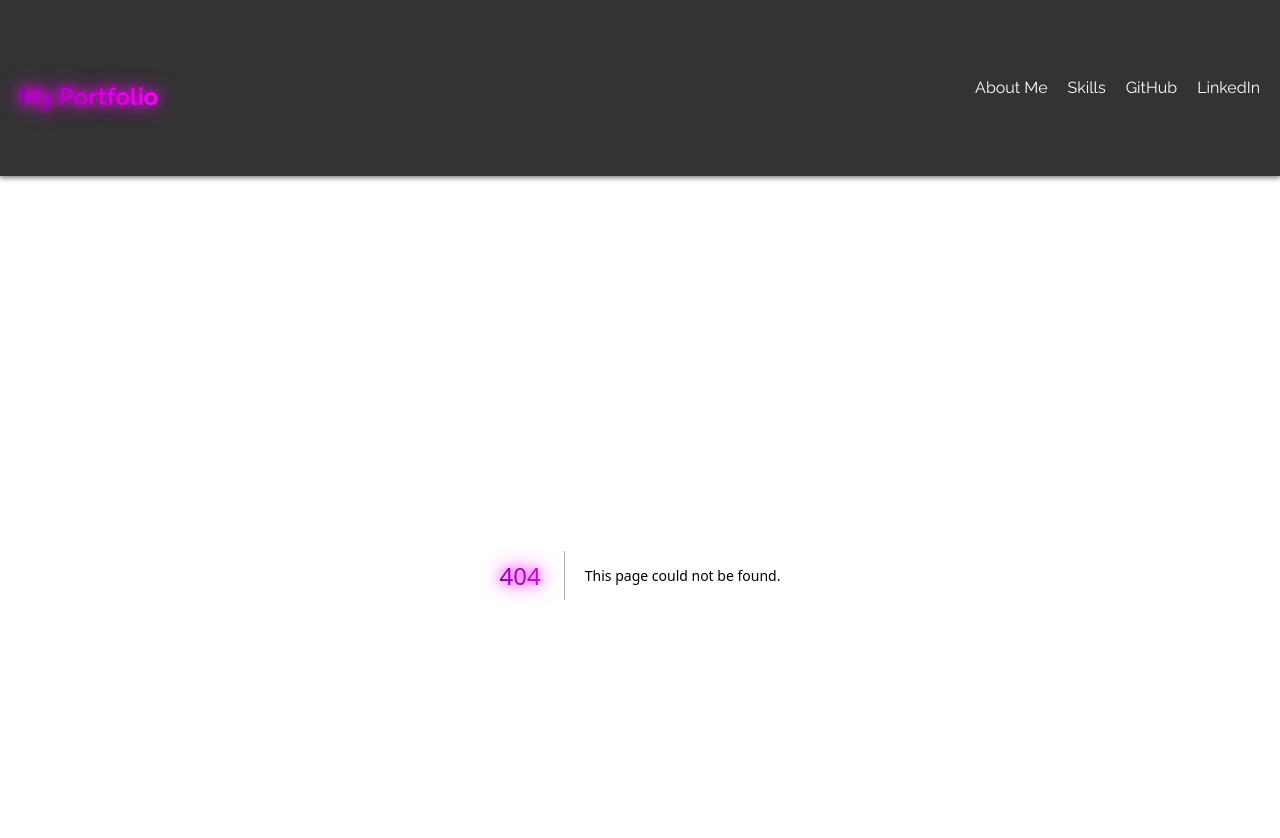
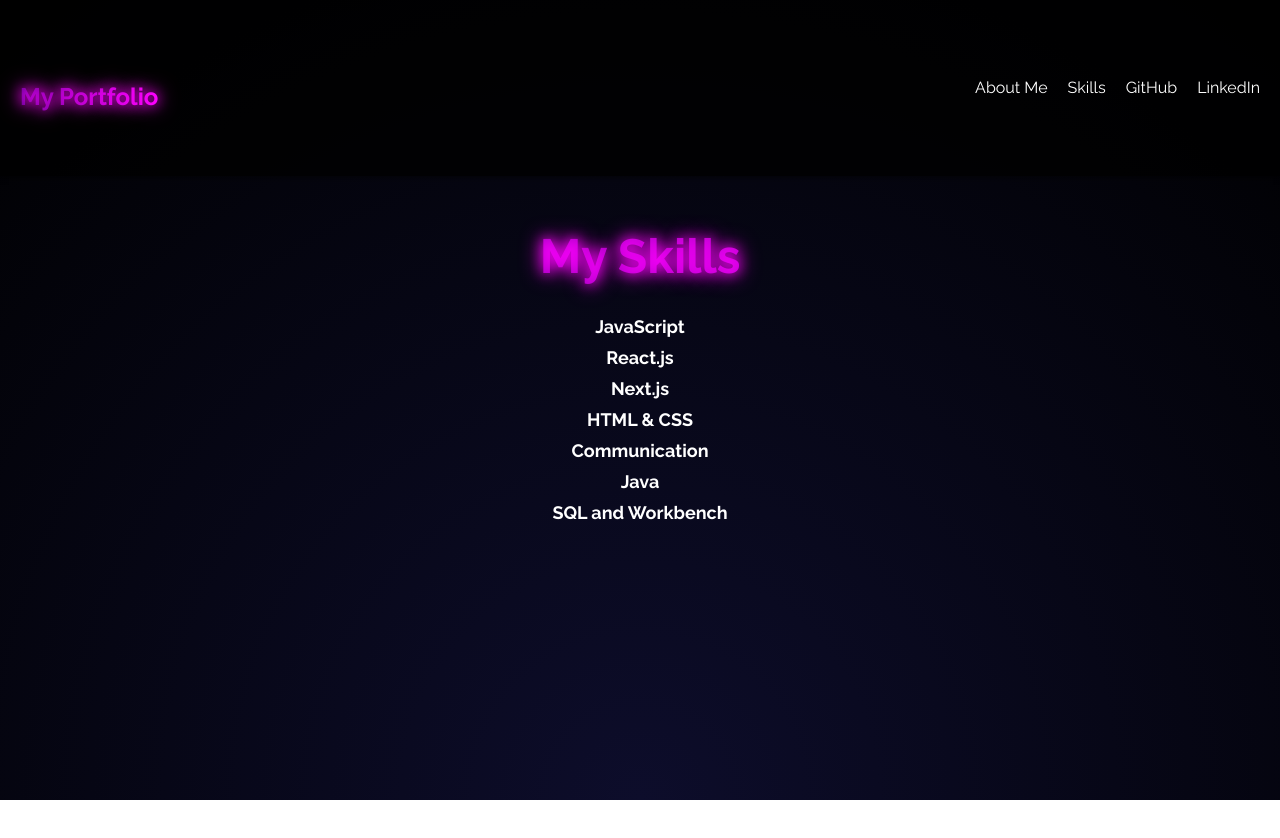
Before and after one commit to osmel122/osmelsportfolio, a Next.js app: page /skills in a window 1280 px wide. Before the commit this address had no page. Shown: the top 838 px of the page. After the commit the page ends 800 px from the top, so only its background shows below. Built offline with nearby package versions, Linux system fonts and the light colour scheme.

Commit message:
added a skills page

```diff
--- a/components/Navbar.js
+++ b/components/Navbar.js
@@ -9,7 +9,7 @@ const Navbar = () => (
     </h1>
     <ul className={styles.navLinks}>
       <li><Link href="/about">About Me</Link></li>
-      <li><Link href="/projects">Skills</Link></li>
+      <li><Link href="/skills">Skills</Link></li>
       <li>
         <a href="https://github.com/osmel122" target="_blank" rel="noopener noreferrer">
           GitHub
--- /dev/null
+++ b/pages/skills.js
@@ -0,0 +1,19 @@
+// pages/skills.js
+import styles from '../styles/Skills.module.css';
+
+const Skills = () => (
+  <div className={styles.skillsContainer}>
+    <h1>My Skills</h1>
+    <ul className={styles.skillsList}>
+      <li>JavaScript</li>
+      <li>React.js</li>
+      <li>Next.js</li>
+      <li>HTML & CSS</li>
+      <li>Communication</li>
+      <li>Java</li>
+      <li>SQL and Workbench</li>
+    </ul>
+  </div>
+);
+
+export default Skills;
--- /dev/null
+++ b/styles/skills.module.css
@@ -0,0 +1,16 @@
+/* styles/Skills.module.css */
+.skillsContainer {
+    padding: 20px;
+    text-align: center;
+  }
+
+  .skillsList {
+    list-style-type: none;
+    padding: 0;
+  }
+
+  .skillsList li {
+    margin: 10px 0;
+    font-size: 18px;
+    font-weight: bold;
+  }
```
